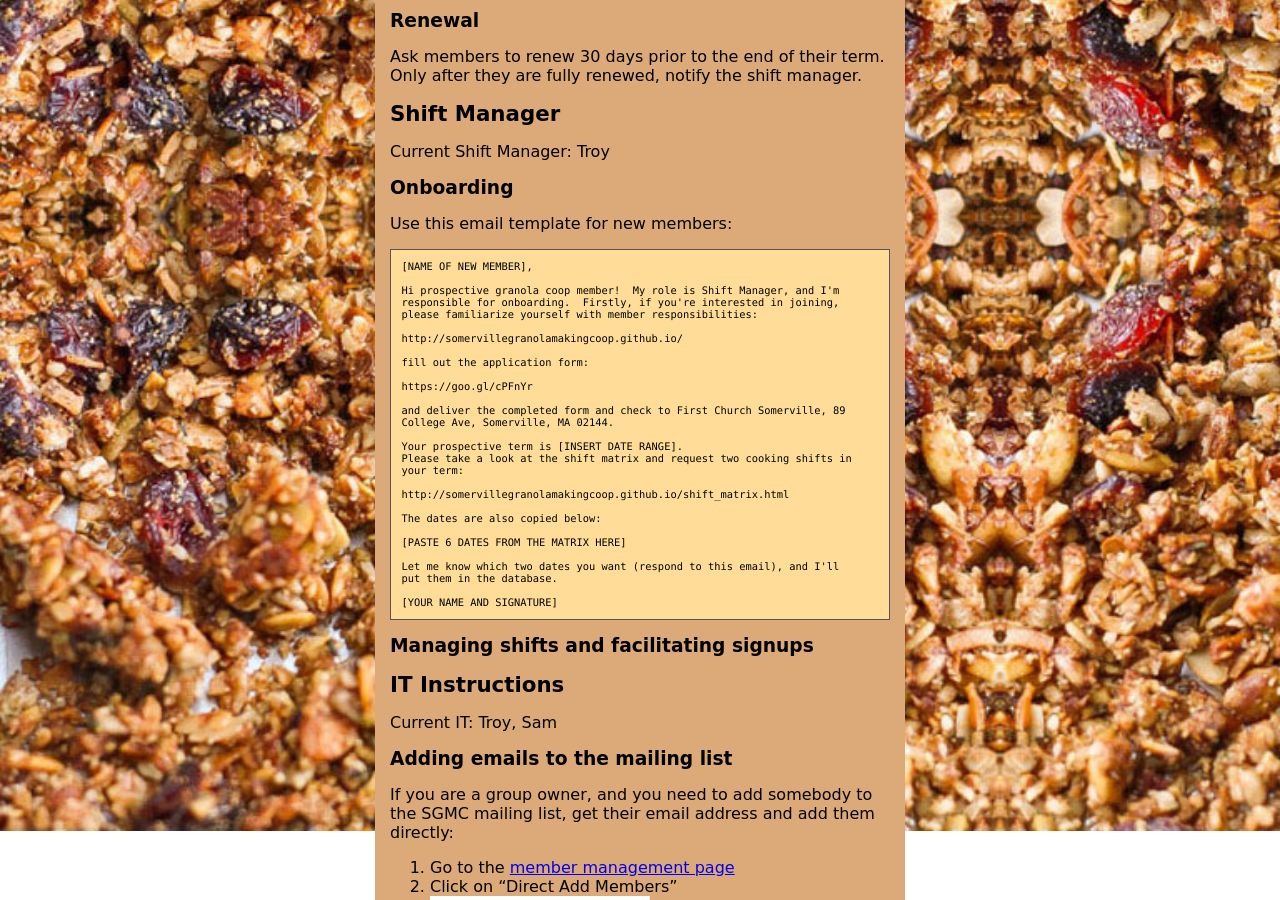
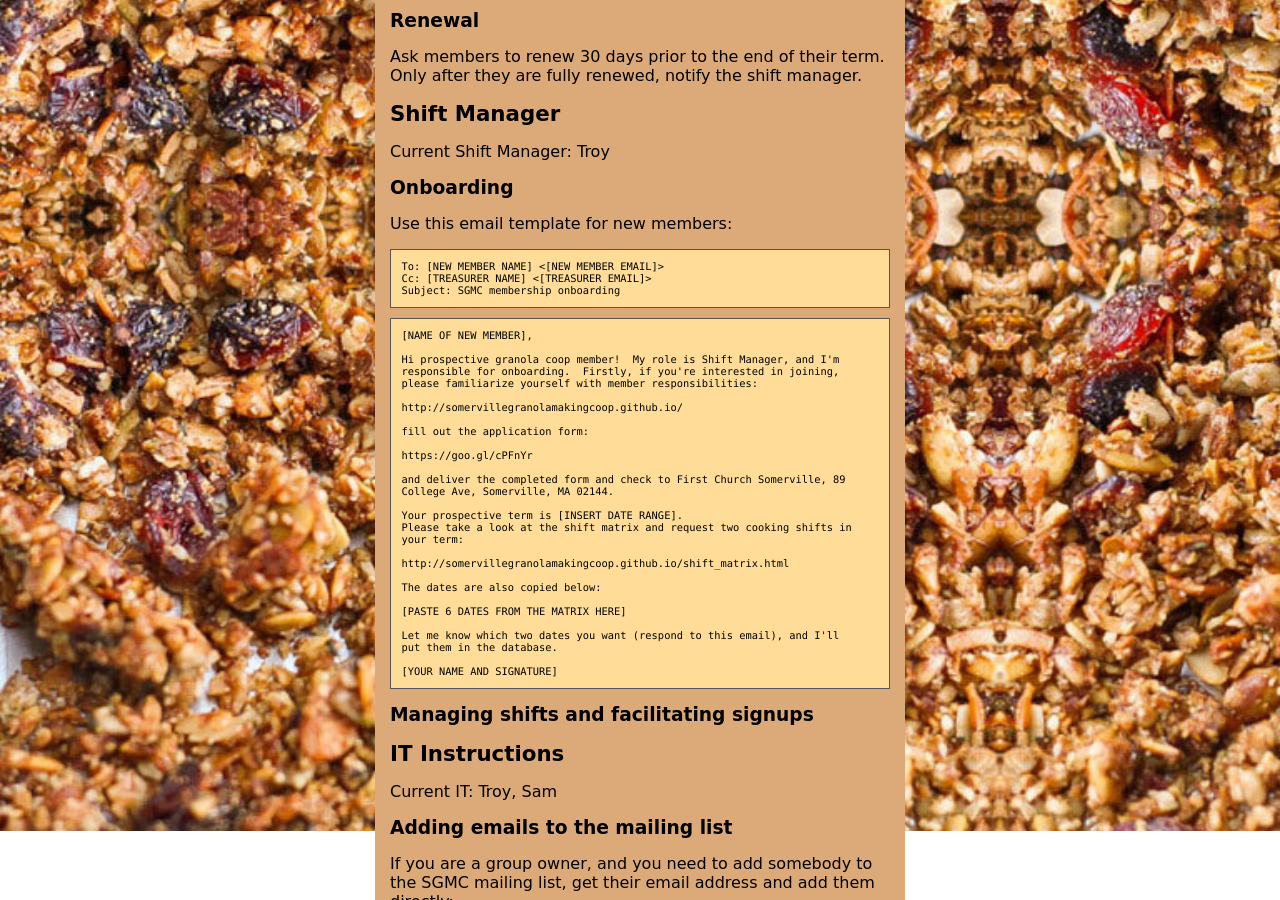
Before and after one commit to somervillegranolamakingcoop/somervillegranolamakingcoop.github.io, a Jekyll site: the page built from docs.md, in a window 1280 px wide and 900 px high, scrolled down 867 px. Built offline with Jekyll 4.4.1, drawn with Linux system fonts in a browser that asks for light colours.

Commit message:
add email headers to template

````diff
--- a/docs.md
+++ b/docs.md
@@ -47,6 +47,11 @@ Onboarding
 
 Use this email template for new members:
 
+```
+To: [NEW MEMBER NAME] <[NEW MEMBER EMAIL]>
+Cc: [TREASURER NAME] <[TREASURER EMAIL]>
+Subject: SGMC membership onboarding
+```
 ```
 [NAME OF NEW MEMBER],
 
````
